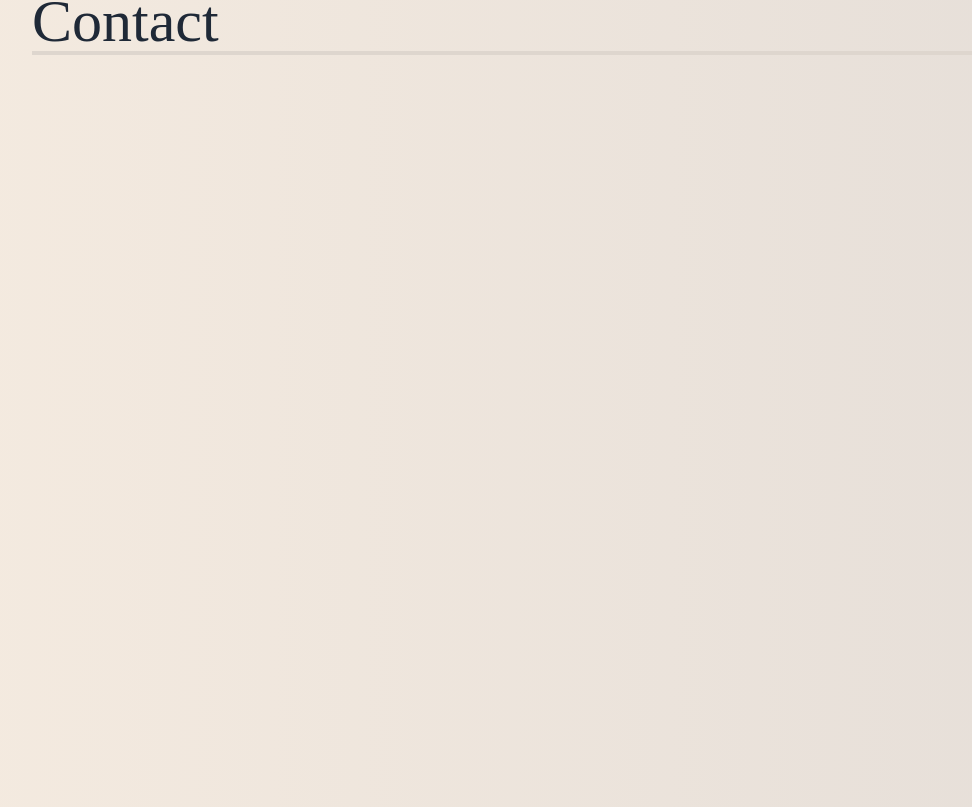
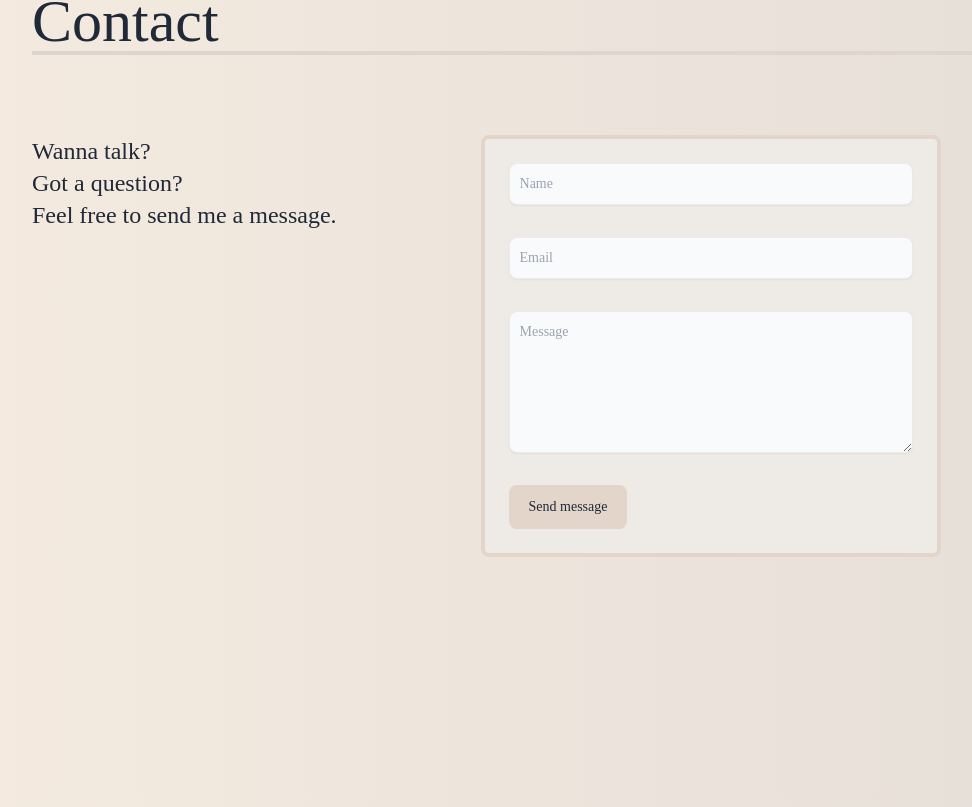
Before and after one commit to 04felixli/Portfolio-Website, a React (Create React App) app: page / in a window 1280 px wide. Shown: the part 3520-4327 px from the top of the page, without its empty margins (128-1100 px from the left). Built offline with nearby package versions, Linux system fonts and the light colour scheme.

Commit message:
Contact section UI complete

```diff
--- a/src/Components/Contact/Contact.tsx
+++ b/src/Components/Contact/Contact.tsx
@@ -1,11 +1,90 @@
-import React from "react";
+import React, { useState, ChangeEvent, FormEvent } from "react";
 
-const Contact = () => {
+interface FormData {
+    email: string;
+    name: string;
+    message: string;
+}
+
+const Contact: React.FC = () => {
+    const [formData, setFormData] = useState<FormData>({
+        email: '',
+        name: '',
+        message: ''
+    });
+
+    const handleChange = (e: ChangeEvent<HTMLInputElement | HTMLTextAreaElement>) => {
+        const { id, value } = e.target;
+        setFormData((prevData) => ({
+            ...prevData,
+            [id]: value
+        }));
+    };
+
+    const handleSubmit = (e: FormEvent<HTMLFormElement>) => {
+        e.preventDefault();
+        // Handle form submission here (you can use formData state)
+        console.log('Form submitted:', formData);
+        // Reset form after submission
+        setFormData({
+            email: '',
+            name: '',
+            message: ''
+        });
+    };
+
     return (
         <div className="text-color min-h-screen" id={'Contact'}>
             <h1 className="text-6xl border-b-4 border-color2">Contact</h1>
+
+            <section className="flex flex-row mt-20">
+                <section>
+                    <p className="text-2xl whitespace-pre-line">Wanna talk? {'\n'} Got a question? {'\n'} Feel free to send me a message.</p>
+                </section>
+
+                <section className="bg-color4 ml-36 w-5/12 border border-4 border-color6 rounded-lg">
+                    <div className="p-6 max-w-screen-md">
+                        <form onSubmit={handleSubmit} className="space-y-8">
+                            <input
+                                type="text"
+                                id="Name"
+                                value={formData.name}
+                                onChange={handleChange}
+                                className="shadow-sm bg-gray-50 border border-color4 text-sm rounded-lg block w-full p-2.5 focus:outline-none focus:ring-0 focus:shadow-lg"
+                                placeholder="Name"
+                            // required
+                            />
+                            <input
+                                type="email"
+                                id="email"
+                                value={formData.email}
+                                onChange={handleChange}
+                                className="shadow-sm bg-gray-50 border border-color4 text-sm rounded-lg block w-full p-2.5 focus:outline-none focus:ring-0 focus:shadow-lg"
+                                placeholder="Email"
+                            // required
+                            />
+                            <div className="sm:col-span-2">
+                                <textarea
+                                    id="message"
+                                    rows={6}
+                                    value={formData.message}
+                                    onChange={handleChange}
+                                    className="shadow-sm bg-gray-50 border border-color4 text-sm rounded-lg block w-full p-2.5 focus:outline-none focus:ring-0 focus:shadow-lg"
+                                    placeholder="Message"
+                                ></textarea>
+                            </div>
+                            <button
+                                type="submit"
+                                className="py-3 px-5 text-sm text-center rounded-lg bg-color6 focus:ring-0 focus:outline-none transition ease-in-out delay-150 hover:-translate-y-1 hover:scale-110 hover:shadow-lg"
+                            >
+                                Send message
+                            </button>
+                        </form>
+                    </div>
+                </section>
+            </section>
         </div>
-    )
-}
+    );
+};
 
 export default Contact;
```
